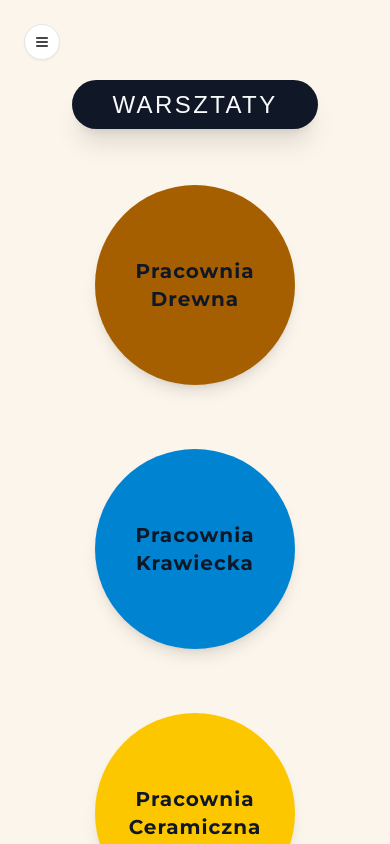
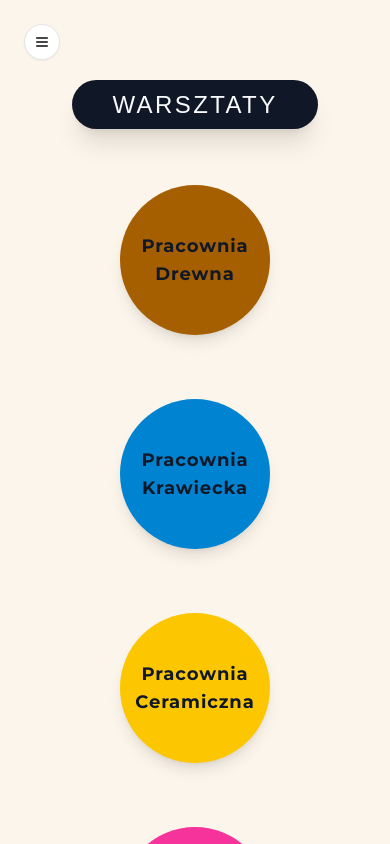
Before and after one commit to misiek869/Miasto_Pracownia_Foundation_Website, a Next.js app: page /pracownie in a window 390 px wide. Shown: the top 844 px of the page. Built offline with nearby package versions, Linux system fonts and the light colour scheme; a web font is replaced by a local one.

Commit message:
add responsive changes

```diff
--- a/app/(root)/pracownie/page.tsx
+++ b/app/(root)/pracownie/page.tsx
@@ -7,7 +7,7 @@ export const metadata = {
 }
 
 const linkStyle =
-	'flex items-center justify-center text-center font-montserrat text-xl lg:text-[26px] tracking-wider font-bold text-gray-900 mt-4 mb-4 md:w-[250px] md:h-[250px] h-[200px] w-[200px] rounded-full shadow-lg'
+	'flex items-center justify-center text-center font-montserrat text-lg md:text-xl lg:text-[26px] tracking-wider font-bold text-gray-900 mt-4 mb-4 md:w-[200px] lg:h-[225px] md:h-[200px] lg:w-[225px] xl:h-[250px] xl:w-[250px] h-[150px] w-[150px] rounded-full shadow-lg'
 
 const WorkshopsPage = () => {
 	return (
```
